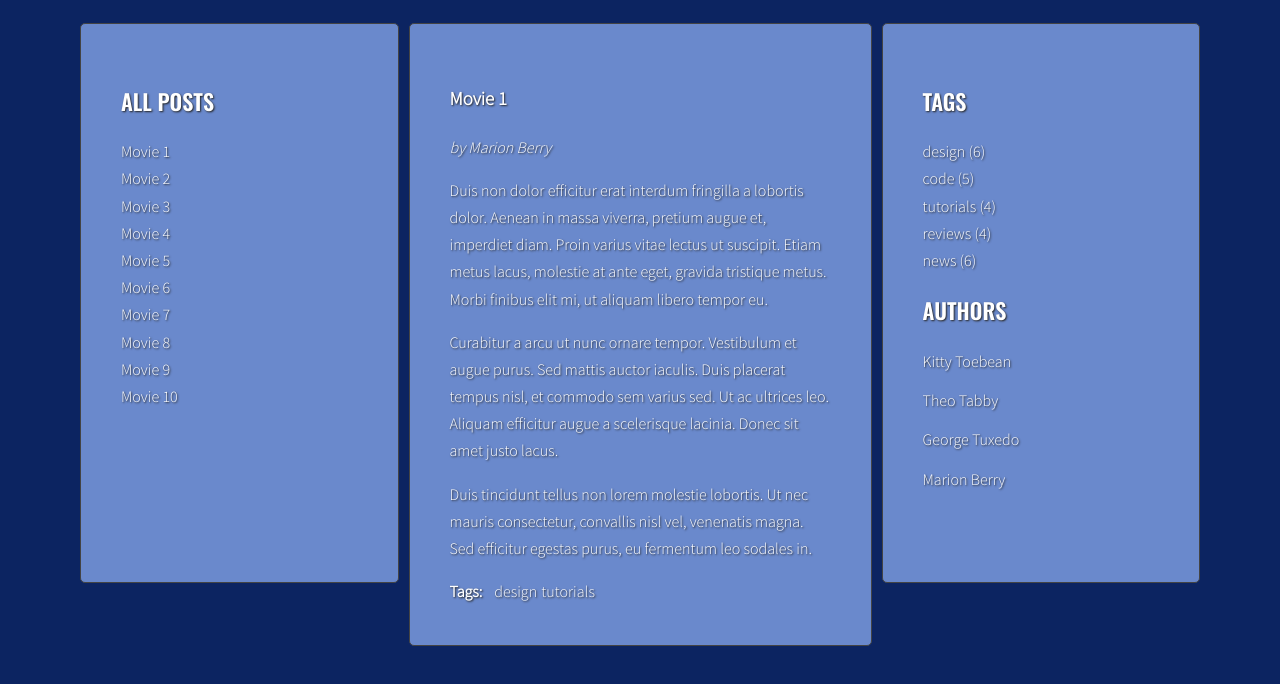
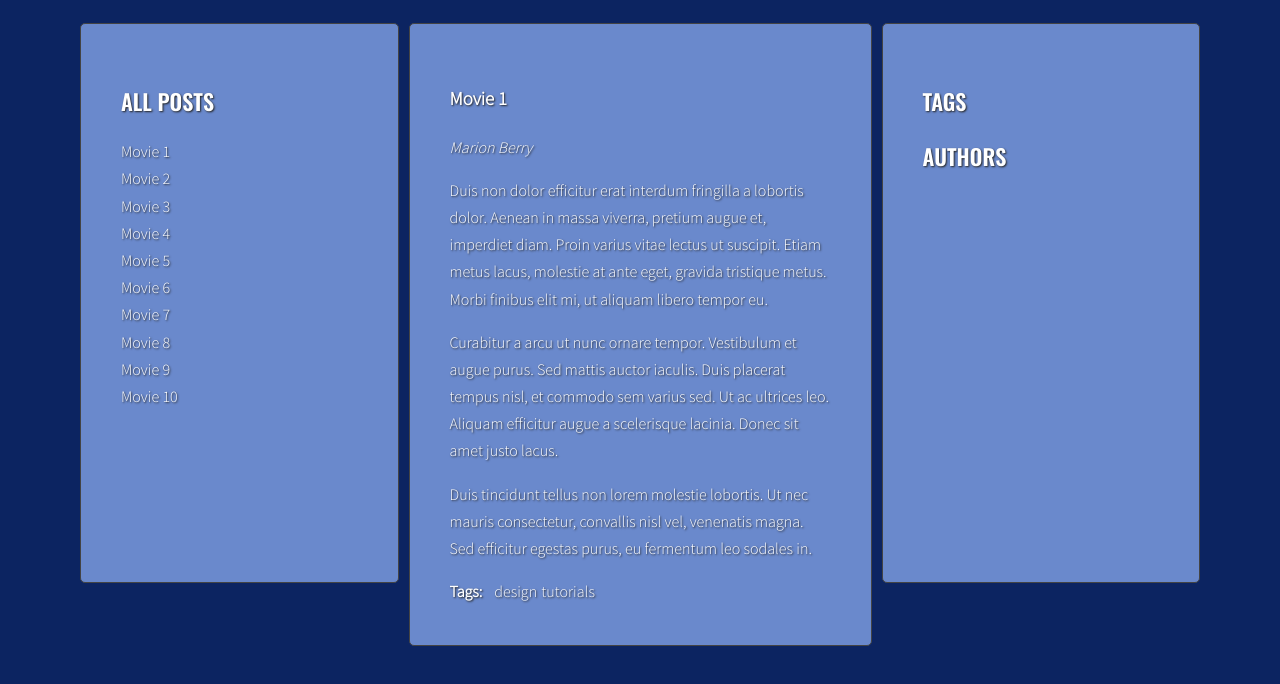
Before and after one commit to karollion/javascript-blog, a website: page index.html in a window 1280 px wide. Shown: the part 220-904 px from the top of the page. Drawn offline with nearby package versions, Linux system fonts and the light colour scheme.

Commit message:
Add functions: generateAuthors addClickListenersToAuthors

```diff
--- a/index.html
+++ b/index.html
@@ -58,9 +58,9 @@
                         </ul>
                     </aside>
                     <section class="posts">
-                        <article class="post active" id="article-1" data-tags="design tutorials">
+                        <article class="post active" id="article-1" data-tags="design tutorials" data-author="Marion Berry">
                             <h3 class="post-title">Movie 1</h3>
-                            <p class="post-author">by Marion Berry</p>
+                            <p class="post-author"></p>
                             <div class="post-content">
                                 <p>Duis non dolor efficitur erat interdum fringilla a lobortis dolor. Aenean in
                                     massa viverra, pretium augue et, imperdiet diam. Proin varius vitae lectus ut
@@ -84,9 +84,9 @@
                                 </ul>
                             </div>
                         </article>
-                        <article class="post" id="article-2" data-tags="news code">
+                        <article class="post" id="article-2" data-tags="news code" data-author="Theo Tabby">
                             <h3 class="post-title">Movie 2</h3>
-                            <p class="post-author">by Theo Tabby</p>
+                            <p class="post-author"></p>
                             <div class="post-content">
                                 <p>Phasellus sollicitudin, arcu vel iaculis ullamcorper, quam leo viverra orci,
                                     et faucibus quam sapien vel est. Maecenas ac suscipit elit. Nullam interdum,
@@ -110,9 +110,9 @@
                                 </ul>
                             </div>
                         </article>
-                        <article class="post" id="article-3" data-tags="news reviews design">
+                        <article class="post" id="article-3" data-tags="news reviews design" data-author="George Tuxedo">
                             <h3 class="post-title">Movie 3</h3>
-                            <p class="post-author">by George Tuxedo</p>
+                            <p class="post-author"></p>
                             <div class="post-content">
                                 <p>Mauris vel pellentesque turpis, ac sodales nisl. Quisque iaculis mi velit, ut
                                     convallis tellus accumsan a. Quisque iaculis, nisi et dignissim tincidunt, nisl
@@ -131,9 +131,9 @@
                                 </ul>
                             </div>
                         </article>
-                        <article class="post" id="article-4" data-tags="tutorials code design">
+                        <article class="post" id="article-4" data-tags="tutorials code design" data-author="Kitty Toebean">
                             <h3 class="post-title">Movie 4</h3>
-                            <p class="post-author">by Kitty Toebean</p>
+                            <p class="post-author"></p>
                             <div class="post-content">
                                 <p>Morbi vel cursus nulla, vel varius mauris. Suspendisse sed elit sit amet
                                     risus faucibus vestibulum ut sit amet purus. Donec orci est, condimentum ut quam
@@ -154,9 +154,9 @@
                                 </ul>
                             </div>
                         </article>
-                        <article class="post" id="article-5" data-tags="design reviews">
+                        <article class="post" id="article-5" data-tags="design reviews" data-author="Marion Berry">
                             <h3 class="post-title">Movie 5</h3>
-                            <p class="post-author">by Marion Berry</p>
+                            <p class="post-author"></p>
                             <div class="post-content">
                                 <p>Suspendisse sem eros, euismod condimentum arcu ac, consequat fermentum orci.
                                     Nam convallis lacus nec interdum vestibulum. Vestibulum luctus, quam eu
@@ -177,9 +177,9 @@
                                 </ul>
                             </div>
                         </article>
-                        <article class="post" id="article-6" data-tags="reviews code">
+                        <article class="post" id="article-6" data-tags="reviews code" data-author="George Tuxedo">
                             <h3 class="post-title">Movie 6</h3>
-                            <p class="post-author">by George Tuxedo</p>
+                            <p class="post-author"></p>
                             <div class="post-content">
                                 <p>Donec posuere iaculis ante sed hendrerit. Lorem ipsum dolor sit amet,
                                     consectetur adipiscing elit. Quisque hendrerit neque nec urna tincidunt, quis
@@ -203,9 +203,9 @@
                                 </ul>
                             </div>
                         </article>
-                        <article class="post" id="article-7" data-tags="code news">
+                        <article class="post" id="article-7" data-tags="code news" data-author="Kitty Toebean">
                             <h3 class="post-title">Movie 7</h3>
-                            <p class="post-author">by Kitty Toebean</p>
+                            <p class="post-author"></p>
                             <div class="post-content">
                                 <p>Donec eleifend mauris ac nisl fermentum, ac fermentum turpis dignissim.
                                     Aliquam diam nisl, imperdiet a varius eget, lobortis sed nisi. Nullam suscipit
@@ -226,9 +226,9 @@
                                 </ul>
                             </div>
                         </article>
-                        <article class="post" id="article-8" data-tags="news design tutorials">
+                        <article class="post" id="article-8" data-tags="news design tutorials" data-author="Theo Tabby">
                             <h3 class="post-title">Movie 8</h3>
-                            <p class="post-author">by Theo Tabby</p>
+                            <p class="post-author"></p>
                             <div class="post-content">
                                 <p>Praesent quis imperdiet erat. Curabitur tempor sapien a interdum malesuada.
                                     Proin libero erat, sagittis a sollicitudin eget, pulvinar nec risus. Cras et
@@ -251,9 +251,9 @@
                                 </ul>
                             </div>
                         </article>
-                        <article class="post" id="article-9" data-tags="news tutorials">
+                        <article class="post" id="article-9" data-tags="news tutorials" data-author="Marion Berry">
                             <h3 class="post-title">Movie 9</h3>
-                            <p class="post-author">by Marion Berry</p>
+                            <p class="post-author"></p>
                             <div class="post-content">
                                 <p>Tam et facilisis purus. Donec vulputate est quis lobortis posuere. Nunc vitae
                                     lorem ut odio faucibus pulvinar nec in justo. Ut ut ante ac tellus ornare
@@ -276,9 +276,9 @@
                                 </ul>
                             </div>
                         </article>
-                        <article class="post" id="article-10" data-tags="code design news reviews">
+                        <article class="post" id="article-10" data-tags="code design news reviews" data-author="George Tuxedo">
                             <h3 class="post-title">Movie 10</h3>
-                            <p class="post-author">by George Tuxedo</p>
+                            <p class="post-author"></p>
                             <div class="post-content">
                                 <p>Aliquam erat volutpat. Ut non eleifend lectus. Donec suscipit tellus tempor,
                                     ornare dui id, hendrerit neque. Phasellus lacinia laoreet dui in luctus. Sed
@@ -308,7 +308,7 @@
                     <aside class="sidebar">
                         <h2 class="section-title">Tags</h2>
                         <ul class="list tags">
-                            <li>
+                            <!-- <li>
                                 <a href="#">design</a>
                                 <span>(6)</span></li>
                             <li>
@@ -322,11 +322,11 @@
                                 <span>(4)</span></li>
                             <li>
                                 <a href="#">news</a>
-                                <span>(6)</span></li>
+                                <span>(6)</span></li> -->
                         </ul>
                         <h2 class="section-title">Authors</h2>
                         <ul class="list authors">
-                            <li>
+                            <!-- <li>
                                 <a href="#">
                                     <span class="author-name">Kitty Toebean</span>
                                 </a>
@@ -345,7 +345,7 @@
                                 <a href="#">
                                     <span class="author-name">Marion Berry</span>
                                 </a>
-                            </li>
+                            </li> -->
                         </ul>
                     </aside>
                 </main>
--- a/js/script.js
+++ b/js/script.js
@@ -34,7 +34,8 @@
   const optArticleSelector = '.post',
     optTitleSelector = '.post-title',
     optTitleListSelector = '.titles',
-    optArticleTagsSelector = '.post-tags .list';
+    optArticleTagsSelector = '.post-tags .list',
+    optArticleAuthorSelector = '.post-author';
 
   const generateTitleLinks = function (customSelector = ''){
     /* remove all links of articles from left list */
@@ -98,7 +99,6 @@
     /* END LOOP: for every article: */
     }
   }
-
   generateTags();
 
   const tagClickHandler = function(event){
@@ -147,6 +147,38 @@
     /* END LOOP: for each link */
     }
   }
+  addClickListenersToTags();
 
-  addClickListenersToTags();
+  const generateAuthors = function(){
+    const articles = document.querySelectorAll(optArticleSelector);
+    console.log(articles);
+    for(let article of articles){
+      const authorWraper = article.querySelector(optArticleAuthorSelector);
+      console.log(authorWraper);
+      const authorAttribute = article.getAttribute('data-author');
+      console.log(authorAttribute);
+      const authorHtml = '<a href="#author-' + authorAttribute + '">' + authorAttribute + '</a>';
+      console.log(authorHtml);
+      authorWraper.innerHTML = authorHtml;
+    }
+  }
+  generateAuthors();
+
+  const authorClickHandler = function(){
+
+
+  }
+
+  const addClickListenersToAuthors = function(){
+    /* find all links to authors */
+    const allAuthorsLinks = document.querySelectorAll('a[href^="#author-"]');
+    console.log(allAuthorsLinks);
+    /* START LOOP: for each link */
+    for(let link of allAuthorsLinks){
+      /* add tagClickHandler as event listener for that link */
+      link.addEventListener('click', authorClickHandler);
+    /* END LOOP: for each link */
+    }
+  }
+  addClickListenersToAuthors();
 }
```
